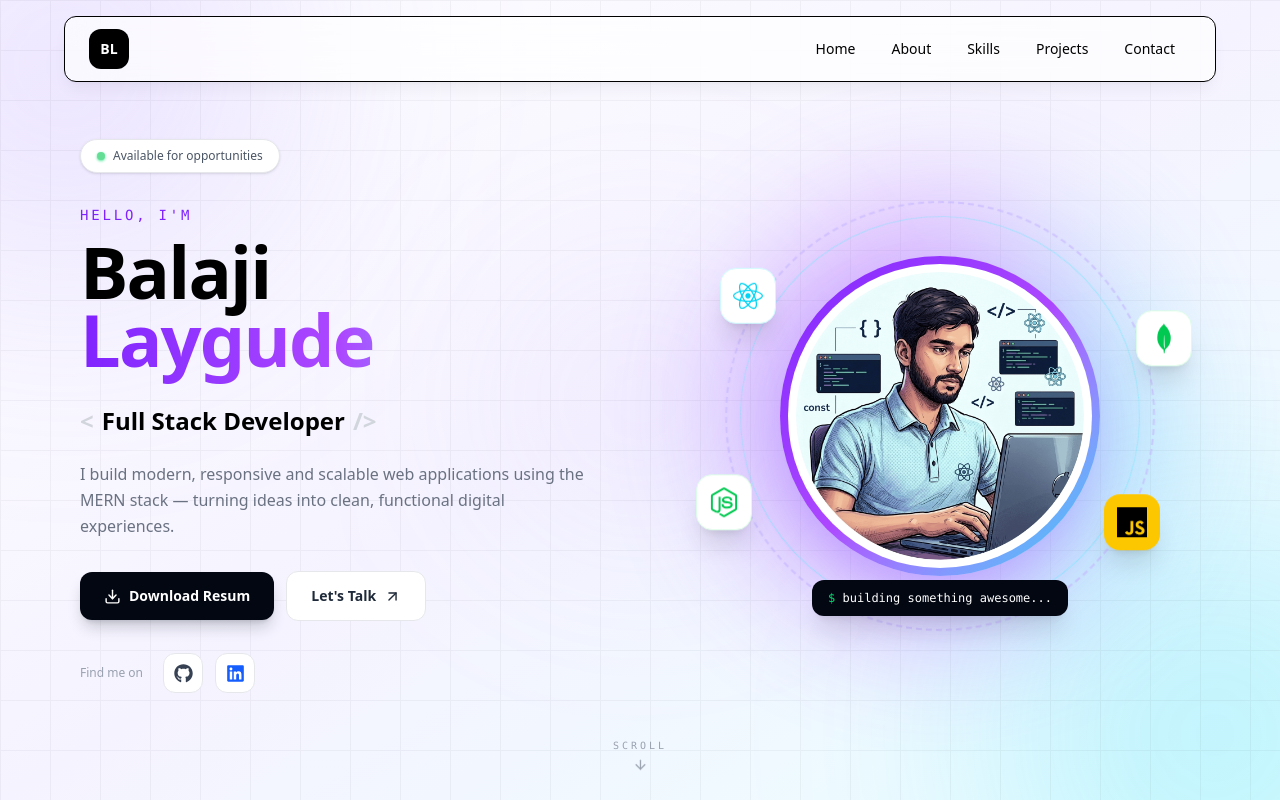
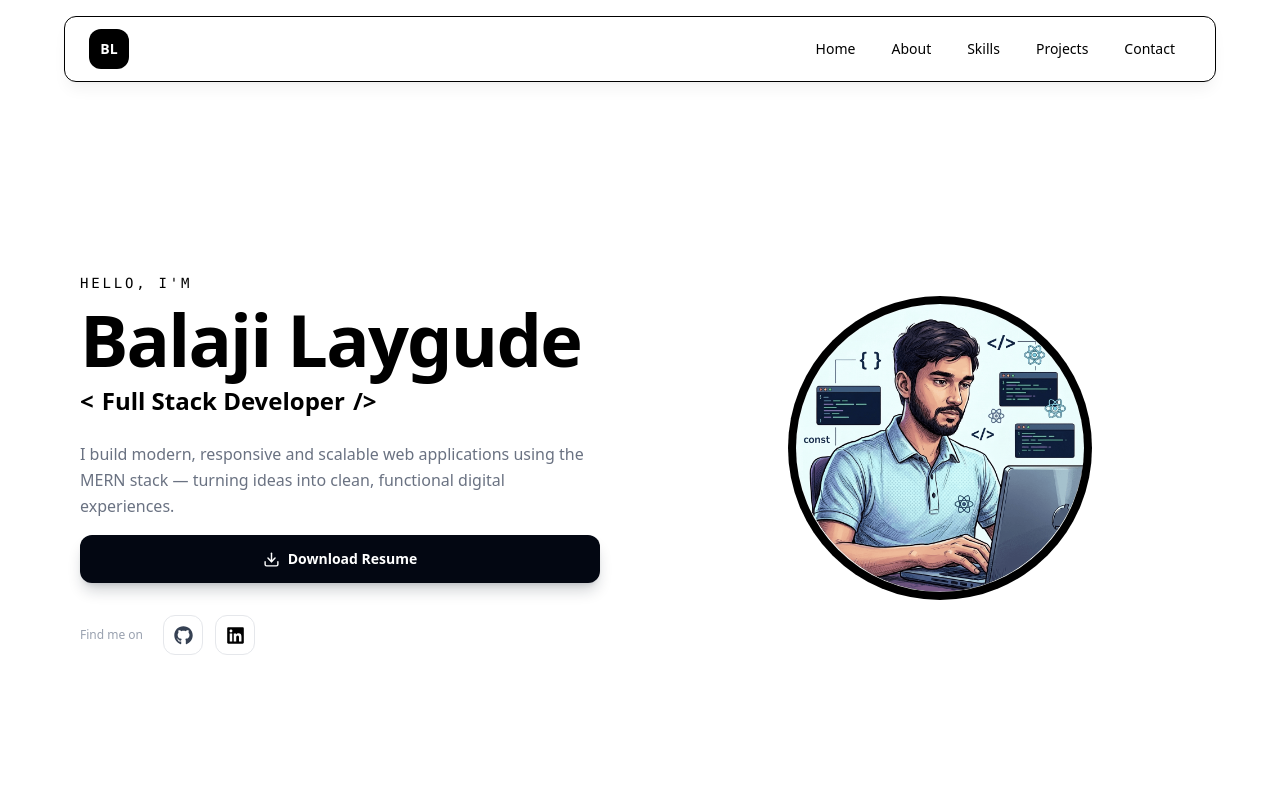
Before and after one commit to balajilaygude/Balaji-s_Portpolio, a React (Vite) app: page / in a window 1280 px wide. Shown: the top 800 px of the page. Built offline with nearby package versions, Linux system fonts and the light colour scheme.

Commit message:
hero update

```diff
--- a/src/components/Hero.jsx
+++ b/src/components/Hero.jsx
@@ -8,8 +8,8 @@ import {
 } from "react-icons/fa";
 
 import {
+  SiExpress,
   SiMongodb,
-  SiJavascript,
 } from "react-icons/si";
 
 import {
@@ -31,87 +31,9 @@ export default function Hero() {
         px-6
         md:px-12
         lg:px-20
-        pt-28
-        pb-20
-        bg-linear-to-br
-        from-white
-        via-violet-50
-        to-cyan-50
+        pt-24
       "
     >
-
-      {/* =====================================================
-          BACKGROUND EFFECTS
-      ====================================================== */}
-
-      {/* Purple Glow */}
-
-      <div
-        className="
-          absolute
-          -top-40
-          -left-40
-          w-112.5
-          h-112.5
-          rounded-full
-          bg-violet-400/20
-          blur-[120px]
-          pointer-events-none
-        "
-      />
-
-      {/* Cyan Glow */}
-
-      <div
-        className="
-          absolute
-          -bottom-40
-          -right-40
-          w-112.5
-          h-112.5
-          rounded-full
-          bg-cyan-400/20
-          blur-[120px]
-          pointer-events-none
-        "
-      />
-
-      {/* Center Glow */}
-
-      <div
-        className="
-          absolute
-          top-1/2
-          left-1/2
-          -translate-x-1/2
-          -translate-y-1/2
-          w-75
-          h-75
-          rounded-full
-          bg-purple-300/10
-          blur-[100px]
-          pointer-events-none
-        "
-      />
-
-      {/* Subtle Grid */}
-
-      <div
-        className="
-          absolute
-          inset-0
-          pointer-events-none
-          opacity-[0.035]
-          bg-[linear-gradient(to_right,#000_1px,transparent_1px),linear-gradient(to_bottom,#000_1px,transparent_1px)]
-          bg-size-[50px_50px]
-        "
-      />
-
-
-      {/* =====================================================
-          MAIN CONTENT
-      ====================================================== */}
-
       <div
         className="
           relative
@@ -123,91 +45,23 @@ export default function Hero() {
           flex-col
           md:grid
           md:grid-cols-2
-          gap-14
+          md:gap-14
           lg:gap-20
           items-center
         "
       >
-            {/* PROFILE IMAGE
-
-            MOBILE  → FIRST
-            DESKTOP → RIGHT */}
-
         <div
           className="
             relative
             flex
             justify-center
             items-center
+            flex-col
             w-full
-
             order-1
             md:order-2
           "
         >
-
-          {/* Large Glow */}
-
-          <div
-            className="
-              absolute
-              w-64
-              h-64
-              sm:w-80
-              sm:h-80
-              lg:w-105
-              lg:h-105
-              rounded-full
-              bg-linear-to-r
-              from-violet-500
-              via-purple-500
-              to-cyan-400
-              blur-3xl
-              opacity-20
-              animate-pulse
-            "
-          />
-          {/* Rotating Dashed Ring */}
-
-          <div
-            className="
-              absolute
-              w-72
-              h-72
-              sm:w-90
-              sm:h-90
-              lg:w-107.5
-              lg:h-107.5
-              rounded-full
-              border-2
-              border-dashed
-              border-violet-300/60
-              animate-[spin_25s_linear_infinite]
-            "
-          />
-
-
-          {/* Secondary Ring */}
-
-          <div
-            className="
-              absolute
-              w-64
-              h-64
-              sm:w-82.5
-              sm:h-82.5
-              lg:w-100
-              lg:h-100
-              rounded-full
-              border
-              border-cyan-300/40
-              animate-[spin_18s_linear_infinite_reverse]
-            "
-          />
-
-
-          {/* Profile */}
-
           <div
             className="
               relative
@@ -219,12 +73,6 @@ export default function Hero() {
               lg:h-80
               rounded-full
               p-2
-              bg-linear-to-br
-              from-violet-600
-              via-purple-500
-              to-cyan-400
-              shadow-2xl
-              shadow-violet-500/30
             "
           >
 
@@ -233,7 +81,7 @@ export default function Hero() {
                 w-full
                 h-full
                 rounded-full
-                bg-white
+                bg-black
                 p-2
               "
             >
@@ -253,180 +101,8 @@ export default function Hero() {
 
           </div>
 
-              {/* FLOATING TECHNOLOGIES */}
 
-          {/* React */}
-
-          <div
-            className="
-              absolute
-              top-2
-              left-2
-              sm:top-6
-              sm:left-8
-              lg:left-10
-              w-12
-              h-12
-              sm:w-14
-              sm:h-14
-              rounded-2xl
-              bg-white
-              border
-              border-cyan-100
-              shadow-xl
-              flex
-              items-center
-              justify-center
-              text-cyan-400
-              animate-bounce
-            "
-            style={{ animationDuration: "3s" }}
-          >
-
-            <FaReact
-              className="text-2xl sm:text-3xl"
-            />
-
-          </div>
-
-
-          {/* Node */}
-
-          <div
-            className="
-              absolute
-              bottom-4
-              left-0
-              sm:bottom-8
-              sm:left-6
-              lg:left-4
-              w-12
-              h-12
-              sm:w-14
-              sm:h-14
-              rounded-2xl
-              bg-white
-              border
-              border-green-100
-              shadow-xl
-              flex
-              items-center
-              justify-center
-              text-green-500
-              animate-bounce
-            "
-            style={{ animationDuration: "3.5s" }}
-          >
-
-            <FaNodeJs
-              className="text-2xl sm:text-3xl"
-            />
-
-          </div>
-
-
-          {/* MongoDB */}
-
-          <div
-            className="
-              absolute
-              top-12
-              right-0
-              sm:top-16
-              sm:right-4
-              lg:right-2
-              w-12
-              h-12
-              sm:w-14
-              sm:h-14
-              rounded-2xl
-              bg-white
-              border
-              border-green-100
-              shadow-xl
-              flex
-              items-center
-              justify-center
-              text-green-500
-              animate-bounce
-            "
-            style={{ animationDuration: "4s" }}
-          >
-
-            <SiMongodb
-              className="text-2xl sm:text-3xl"
-            />
-
-          </div>
-
-
-          {/* JavaScript */}
-
-          <div
-            className="
-              absolute
-              bottom-0
-              right-2
-              sm:bottom-3
-              sm:right-8
-              lg:right-10
-              w-12
-              h-12
-              sm:w-14
-              sm:h-14
-              rounded-2xl
-              bg-yellow-400
-              shadow-xl
-              flex
-              items-center
-              justify-center
-              text-black
-              animate-bounce
-            "
-            style={{ animationDuration: "3.2s" }}
-          >
-
-            <SiJavascript
-              className="text-2xl sm:text-3xl"
-            />
-
-          </div>
-
-              {/* STATUS BADGE */}
-
-          <div
-            className="
-              absolute
-              -bottom-10
-              left-1/2
-              -translate-x-1/2
-              bg-gray-950
-              text-white
-              px-4
-              py-2.5
-              rounded-xl
-              shadow-xl
-              font-mono
-              text-[10px]
-              sm:text-xs
-              whitespace-nowrap
-            "
-          >
-
-            <span className="text-green-400">
-              $
-            </span>
-
-            {" "}
-            building something awesome...
-
-          </div>
         </div>
-
-            {/* INFORMATION
-
-            MOBILE  → SECOND
-            DESKTOP → LEFT */}
 
         <div
           className="
@@ -437,62 +113,21 @@ export default function Hero() {
             md:order-1
           "
         >
-          {/* Availability */}
-
-          <div
-            className="
-              inline-flex
-              items-center
-              gap-2
-              px-4
-              py-2
-              rounded-full
-              bg-white
-              border
-              border-gray-200
-              shadow-sm
-              text-xs
-              font-medium
-              text-gray-600
-            "
-          >
-
-            <span
-              className="
-                w-2
-                h-2
-                rounded-full
-                bg-green-500
-                shadow
-                shadow-green-400
-                animate-pulse
-              "
-            />
-            Available for opportunities
-          </div>
-
-          {/* Greeting */}
-
           <p
             className="
-            mt-5
+            mt-2
               sm:mt-8
               text-sm
               font-mono
               tracking-[0.2em]
               uppercase
-              text-violet-600
             "
           >
             Hello, I'm
           </p>
-
-
-          {/* Name */}
-
           <h1
             className="
-              mt-3
+              my-3
               text-5xl
               sm:text-6xl
               lg:text-7xl
@@ -503,33 +138,11 @@ export default function Hero() {
           >
 
             Balaji
-
-            <span
-              className="
-                block
-                z-10
-                bg-linear-to-r
-                from-violet-600
-                via-purple-500
-                to-cyan-500
-                bg-clip-text
-                text-transparent
-                pb-3
-                sm:pb-5
-                lg:pb-8
-              "
-            >
               Laygude
-            </span>
 
           </h1>
-
-
-          {/* Developer Role */}
-
           <div
             className="
-
               flex
               items-center
               justify-center
@@ -541,7 +154,7 @@ export default function Hero() {
             "
           >
 
-            <span className="text-gray-300">
+            <span>
               {"<"}
             </span>
 
@@ -549,7 +162,7 @@ export default function Hero() {
               Full Stack Developer
             </span>
 
-            <span className="text-gray-300">
+            <span >
               {"/>"}
             </span>
 
@@ -559,7 +172,8 @@ export default function Hero() {
 
           <p
             className="
-              mt-6
+              mt-3
+              sm:mt-6
               max-w-xl
               mx-auto
               md:mx-0
@@ -573,28 +187,11 @@ export default function Hero() {
             applications using the MERN stack — turning
             ideas into clean, functional digital experiences.
           </p>
-
-              {/* BUTTONS */}
-
-          <div
-            className="
-              mt-8
-              flex
-              flex-col
-              sm:flex-row
-              items-center
-              justify-center
-              md:justify-start
-              gap-3
-            "
-          >
-
-            {/* Resume */}
-
             <a
               href="/resume.pdf"
               download="Balaji_Laygude_Resume.pdf"
               className="
+              mt-4
                 group
                 w-full
                 sm:w-auto
@@ -611,9 +208,7 @@ export default function Hero() {
                 text-sm
                 shadow-lg
                 shadow-gray-900/20
-                hover:bg-violet-600
                 hover:-translate-y-1
-                hover:shadow-violet-500/30
                 transition-all
                 duration-300
               "
@@ -621,59 +216,9 @@ export default function Hero() {
 
               <Download
                 size={17}
-                className="
-                  group-hover:translate-y-0.5
-                  transition-transform
-                "
               />
-              Download Resum
+              Download Resume
             </a>
-
-
-            {/* Contact */}
-
-            <a
-              href="#contact"
-              className="
-                group
-                w-full
-                sm:w-auto
-                flex
-                items-center
-                justify-center
-                gap-2
-                px-6
-                py-3.5
-                rounded-xl
-                bg-white
-                border
-                border-gray-200
-                text-gray-800
-                font-semibold
-                text-sm
-                hover:border-violet-300
-                hover:text-violet-600
-                hover:-translate-y-1
-                transition-all
-                duration-300
-              "
-            >
-              Let's Talk
-              <ArrowUpRight
-                size={17}
-                className="
-                  group-hover:translate-x-1
-                  group-hover:-translate-y-1
-                  transition-transform
-                "
-              />
-
-            </a>
-
-          </div>
-
-              {/* SOCIAL LINKS */}
-
           <div
             className="
               mt-8
@@ -701,8 +246,6 @@ export default function Hero() {
             <a
               href="https://github.com/balajilaygude"
               target="_blank"
-              rel="noopener noreferrer"
-              aria-label="GitHub"
               className="
                 w-10
                 h-10
@@ -730,8 +273,6 @@ export default function Hero() {
             <a
               href="https://www.linkedin.com/in/balajilaygude"
               target="_blank"
-              rel="noopener noreferrer"
-              aria-label="LinkedIn"
               className="
                 w-10
                 h-10
@@ -742,8 +283,8 @@ export default function Hero() {
                 flex
                 items-center
                 justify-center
-                text-blue-600
-                hover:bg-blue-600
+                text-black
+                hover:bg-black
                 hover:text-white
                 hover:-translate-y-1
                 transition-all
@@ -757,50 +298,126 @@ export default function Hero() {
 
           </div>
 
+
         </div>
 
       </div>
 
 
-      {/* =====================================================
-          DESKTOP SCROLL INDICATOR
-      ====================================================== */}
-
-      <a
-        href="#about"
-        className="
-          absolute
-          bottom-6
-          left-1/2
-          -translate-x-1/2
-          hidden
-          md:flex
-          flex-col
-          items-center
-          gap-2
-          text-gray-400
-          hover:text-violet-500
-          transition
-        "
-      >
-
-        <span
-          className="
-            text-[10px]
-            font-mono
-            tracking-[0.3em]
-          "
-        >
-          SCROLL
-        </span>
-
-        <ArrowDown
-          size={15}
-          className="animate-bounce"
-        />
-
-      </a>
-
     </section>
   );
 }
+
+
+          // <div cl  assName="flex justify-center items-center p-5 gap-5">
+
+          // {/* MongoDB */}
+
+          // <div
+          //   className="
+          //     w-12
+          //     h-12
+          //     sm:w-14
+          //     sm:h-14
+          //     rounded-2xl
+          //     bg-white
+          //     border
+          //     border-black
+          //     shadow-xl
+          //     flex
+          //     items-center
+          //     justify-center
+          //     text-green-500
+          //     animate-bounce
+          //   "
+          //   style={{ animationDuration: "3s" }}
+          // >
+
+          //   <SiMongodb
+          //     className="text-2xl sm:text-3xl"
+          //   />
+
+          // </div>
+
+          // {/* {react} */}
+          // <div
+          //   className="
+          //     w-12
+          //     h-12
+          //     sm:w-14
+          //     sm:h-14
+          //     rounded-2xl
+          //     bg-white
+          //     border
+          //     border-black
+          //     shadow-xl
+          //     flex
+          //     items-center
+          //     justify-center
+          //     text-cyan-400
+          //     animate-bounce
+          //   "
+          //   style={{ animationDuration: "3s" }}
+          // >
+
+          //   <FaReact
+          //     className="text-2xl sm:text-3xl"
+          //   />
+
+          // </div>
+          // {/* JavaScript */}
+
+          // <div
+          //   className="
+          //     w-12
+          //     h-12
+          //     sm:w-14
+          //     sm:h-14
+          //     rounded-2xl
+          //     border
+          //     border-black
+          //     flex
+          //     items-center
+          //     justify-center
+          //     text-black
+          //     animate-bounce
+          //   "
+          //   style={{ animationDuration: "3s" }}
+          // >
+
+          //   <SiExpress
+          //     className="text-2xl sm:text-3xl"
+          //   />
+
+          // </div>
+
+          // {/* Node */}
+
+          // <div
+          //   className="
+          //     w-12
+          //     h-12
+          //     sm:w-14
+          //     sm:h-14
+          //     rounded-2xl
+          //     bg-white
+          //     border
+          //     border-black
+          //     shadow-xl
+          //     flex
+          //     items-center
+          //     justify-center
+          //     text-green-500
+          //     animate-bounce
+          //   "
+          //   style={{ animationDuration: "3s" }}
+          // >
+
+          //   <FaNodeJs
+          //     className="text-2xl sm:text-3xl"
+          //   />
+
+          // </div>
+
+
+          //    </div>
```
